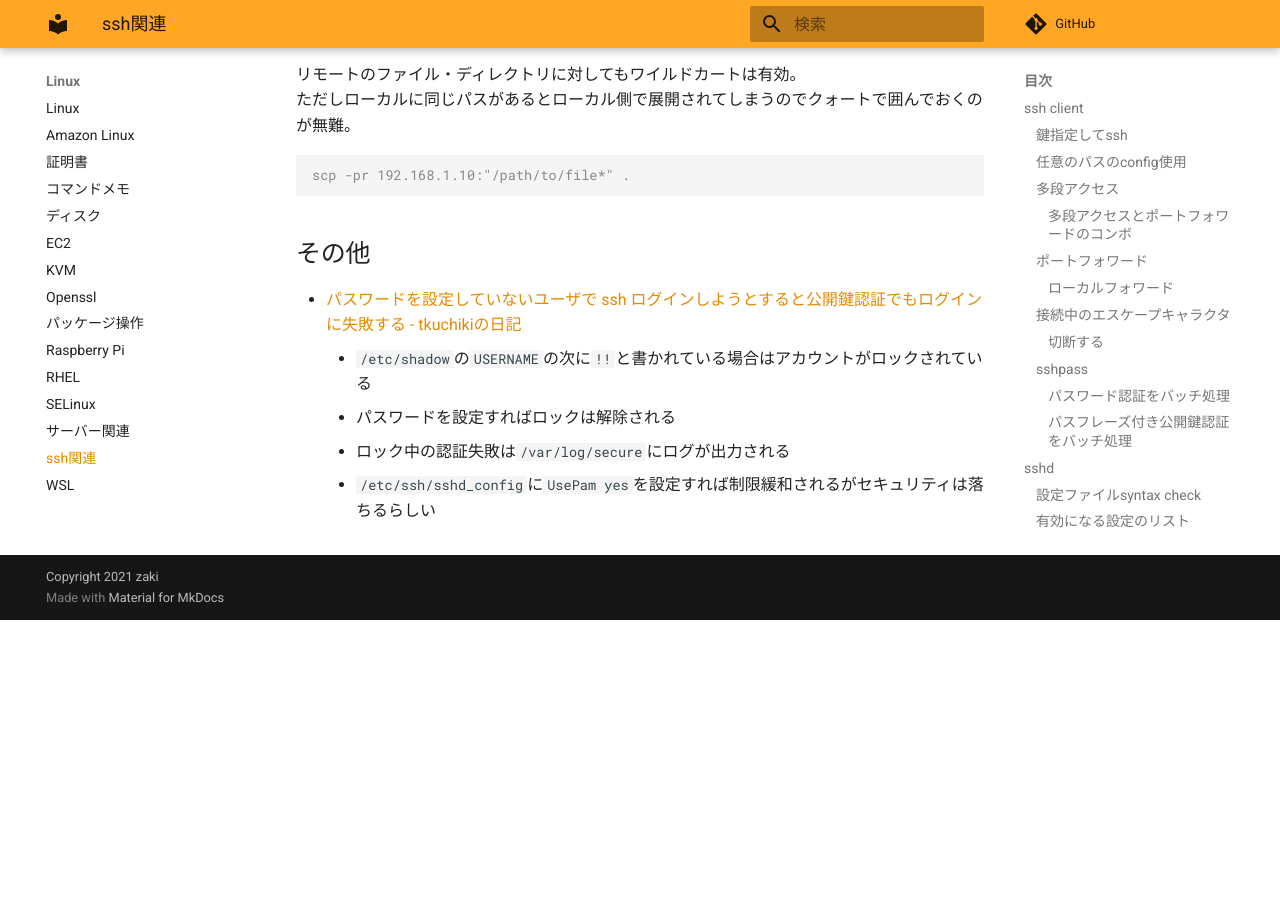
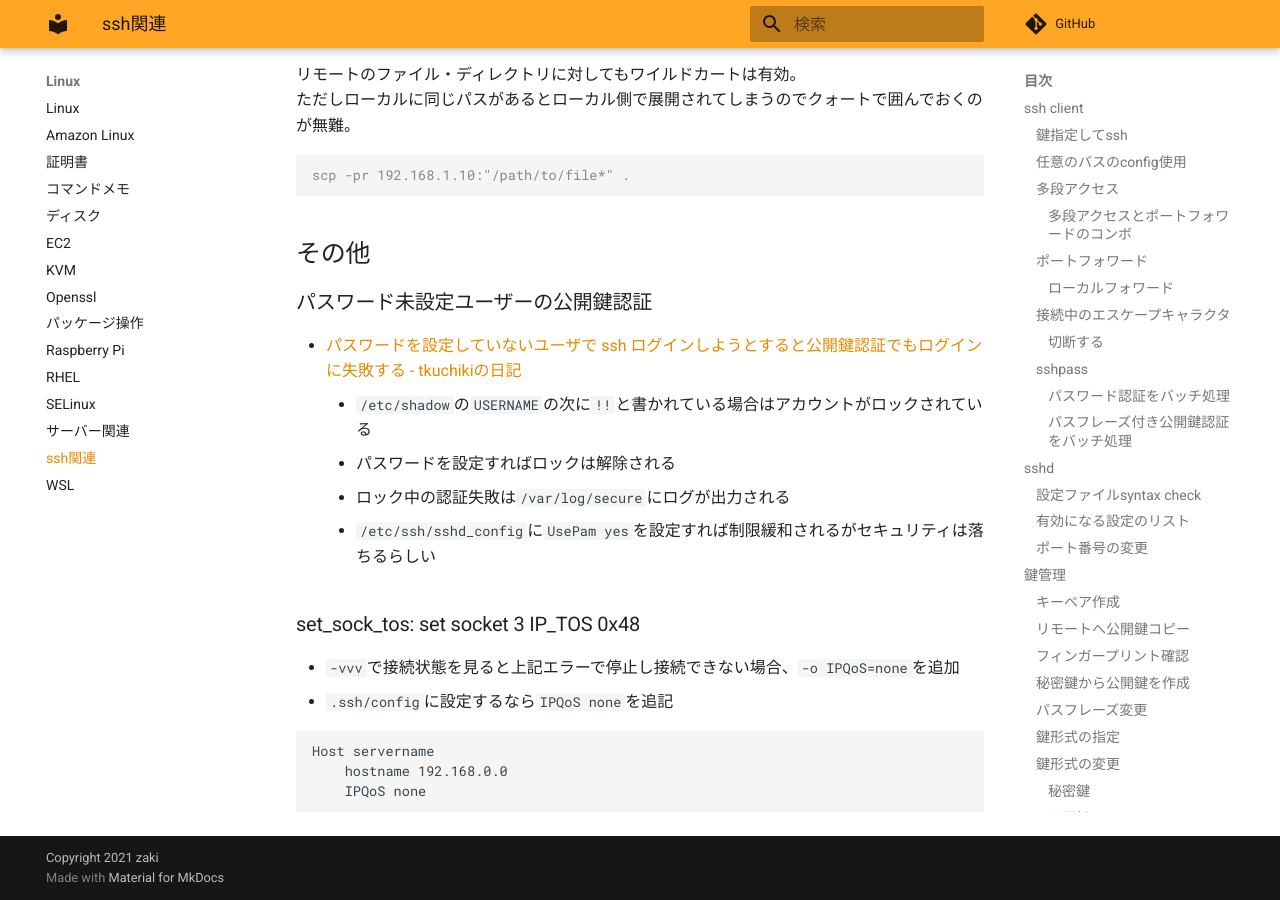
Before and after one commit to zaki-lknr/docs, an MkDocs documentation site: the page built from docs/Linux/ssh.md, in a window 1280 px wide and 900 px high, scrolled down 6996 px. Built offline with MkDocs 1.6.1 and Material for MkDocs 9.7.7, drawn with Linux system fonts in a browser that asks for light colours; comment, search, counter and statistics services are not loaded; before the commit the page ends 7616 px from its top, so only the background shows below that.

Commit message:
add: linux/ssh: IPQoS

````diff
--- a/docs/Linux/ssh.md
+++ b/docs/Linux/ssh.md
@@ -335,8 +335,21 @@ scp -pr 192.168.1.10:"/path/to/file*" .
 
 ## その他
 
+### パスワード未設定ユーザーの公開鍵認証
+
 - [パスワードを設定していないユーザで ssh ログインしようとすると公開鍵認証でもログインに失敗する - tkuchikiの日記](https://tkuchiki.hatenablog.com/entry/2013/05/27/211051)
     - `/etc/shadow`の`USERNAME`の次に`!!`と書かれている場合はアカウントがロックされている
     - パスワードを設定すればロックは解除される
     - ロック中の認証失敗は`/var/log/secure`にログが出力される
     - `/etc/ssh/sshd_config`に`UsePam yes`を設定すれば制限緩和されるがセキュリティは落ちるらしい
+
+### set_sock_tos: set socket 3 IP_TOS 0x48
+
+- `-vvv`で接続状態を見ると上記エラーで停止し接続できない場合、`-o IPQoS=none`を追加
+- `.ssh/config`に設定するなら`IPQoS none`を追記
+
+```
+Host servername
+    hostname 192.168.0.0
+    IPQoS none
+```
````
